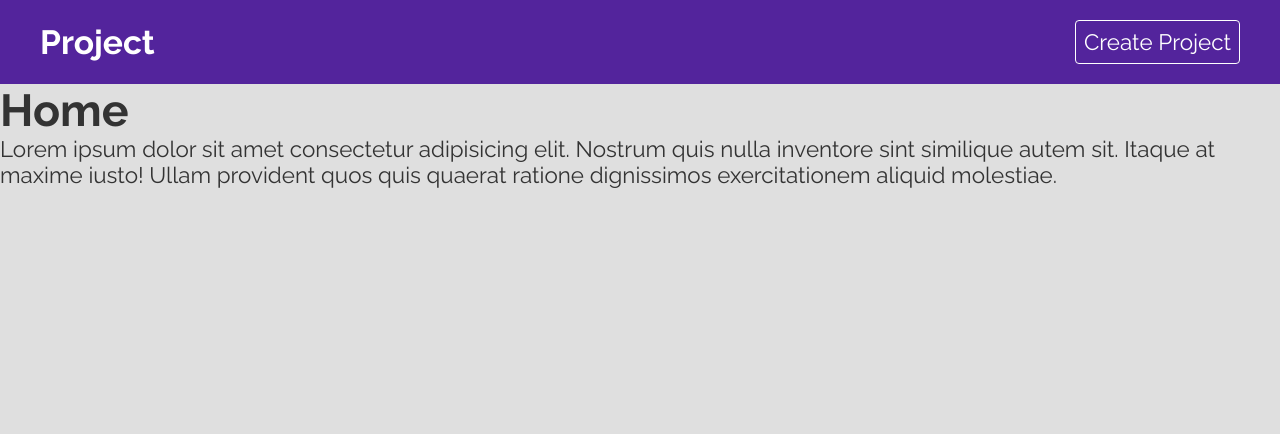
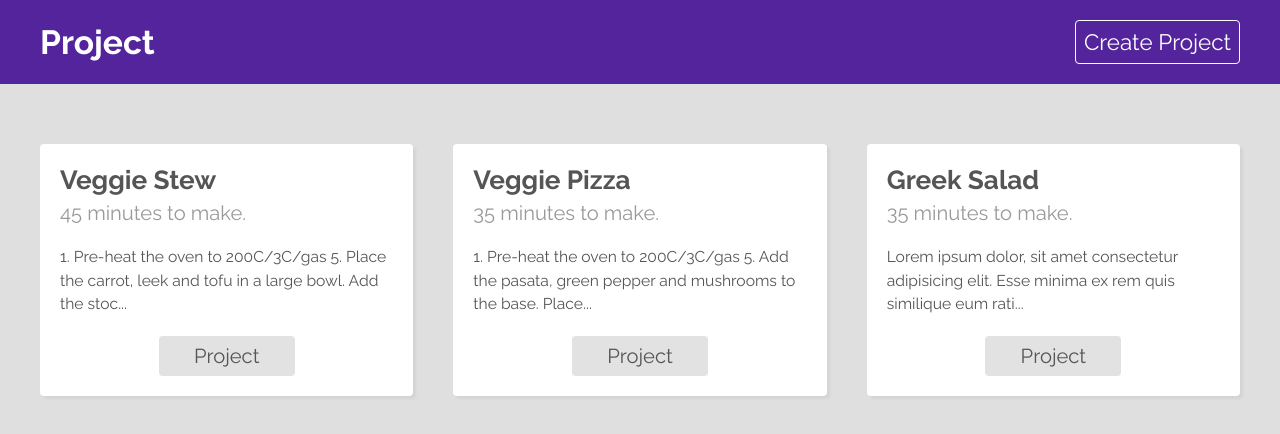
Before and after one commit to craigdev937/crud1context, a React app: page / in a window 1280 px wide. Shown: the top 434 px of the page. Built offline with nearby package versions, Linux system fonts and the light colour scheme; data requests are answered from the project's data file; the HTML template or start-up script is replaced by a standard one.

Commit message:
Created List and FetchAPI.  Updated Home component.

```diff
--- /dev/null
+++ b/src/components/List.jsx
@@ -0,0 +1,21 @@
+import React from "react";
+import "../styles/List.css";
+import { Link } from "react-router-dom";
+
+export const List = ({ projects }) => {
+    return (
+        <main className="project__list">
+            {projects.map((project) => (
+                <section
+                    key={project.id}
+                    className="project__card"
+                    >
+                    <h3 className="project__title">{project.title}</h3>
+                    <p className="project__cookingTime">{project.cookingTime} to make.</p>
+                    <section className="project__method">{project.method.substring(0, 100)}...</section>
+                    <Link className="project__link" to={`/projects/${project.id}`}>Project</Link>
+                </section>
+            ))}
+        </main>
+    );
+};
--- /dev/null
+++ b/src/global/FetchAPI.jsx
@@ -0,0 +1,52 @@
+import React from "react";
+
+export const useFetch = (url, method = "GET") => {
+    const [data, setData] = React.useState(null);
+    const [isPending, setIsPending] = React.useState(false);
+    const [error, setError] = React.useState(null);
+    const [options, setOptions] = React.useState(null);
+
+    const postData = (postData) => {
+        setOptions({
+            method: "POST",
+            headers: {"Content-Type": "application/json"},
+            body: JSON.stringify(postData),
+        });
+    };
+
+    React.useEffect(() => {
+        const controller = new AbortController();
+        const fetchData = async (fetchOptions) => {
+            setIsPending(true);
+            try {
+                const res = await fetch(url, {
+                    ...fetchOptions,
+                    signal: controller.signal
+                });
+                if (!res.ok) throw new Error(res.statusText);
+                const data = await res.json();
+                setIsPending(false);
+                setData(data);
+                setError(null);
+            } catch (error) {
+                if (error.name === "AbortError") {
+                    console.log("The Fetch was Aborted!");
+                } else {
+                    setIsPending(false);
+                    setError("Could not fetch the data.");
+                }
+            }
+        };
+        // invoke the function
+        if (method === "GET") {
+            fetchData();
+        };
+        if (method === "POST" && options) {
+            fetchData(options);
+        };
+        return () => {
+            controller.abort();
+        };
+    }, [url, method, options]);
+    return { error, isPending, data, postData };
+};
--- a/src/pages/Home.jsx
+++ b/src/pages/Home.jsx
@@ -1,10 +1,17 @@
 import React from "react";
+import "../styles/Home.css";
+import { useFetch } from "../global/FetchAPI";
+import { List } from "../components/List";
+const URL = "http://localhost:5000/projects";
 
 export const Home = () => {
+    const { error, isPending, data } = useFetch(URL);
+
     return (
-        <React.Fragment>
-            <h1>Home</h1>
-            <p>Lorem ipsum dolor sit amet consectetur adipisicing elit. Nostrum quis nulla inventore sint similique autem sit. Itaque at maxime iusto! Ullam provident quos quis quaerat ratione dignissimos exercitationem aliquid molestiae.</p>
-        </React.Fragment>
+        <main className="home">
+            {error && <p className="error">{error}</p>}
+            {isPending && <p className="loading">Loading...</p>}
+            {data && <List projects={data} />}
+        </main>
     );
 };
--- /dev/null
+++ b/src/styles/Home.css
@@ -0,0 +1,4 @@
+.home {
+    max-width: 1200px;
+    margin: 60px auto;
+}
--- /dev/null
+++ b/src/styles/List.css
@@ -0,0 +1,52 @@
+.project__list {
+    display: grid;
+    grid-template-columns: 1fr 1fr 1fr;
+    grid-gap: 40px;
+    max-width: 1200px;
+    margin: 40px auto;
+}
+
+.project__card {
+    background-color: #fff;
+    color: #333;
+    padding: 20px;
+    border-radius: 4px;
+    box-shadow: 3px 3px 3px rgba(0, 0, 0, 0.05);
+    transition: all 0.3s ease;
+    position: relative;
+}
+
+.project__card:hover {
+    transform: rotate(3deg);
+}
+
+.project__title {
+    color: #555;
+    margin-bottom: 6px;
+}
+
+.project__cookingTime {
+    color: #999;
+    font-size: 0.9em;
+}
+
+.project__method {
+    color: #555;
+    font-size: 0.7em;
+    margin: 20px 0;
+    line-height: 1.5em;
+}
+
+.project__link {
+    color: #555;
+    text-decoration: none;
+    display: block;
+    background: #e2e2e2;
+    font-size: 0.9em;
+    width: 100px;
+    text-align: center;
+    width: 120px;
+    padding: 8px;
+    border-radius: 4px;
+    margin: 20px auto 0;
+}
```
